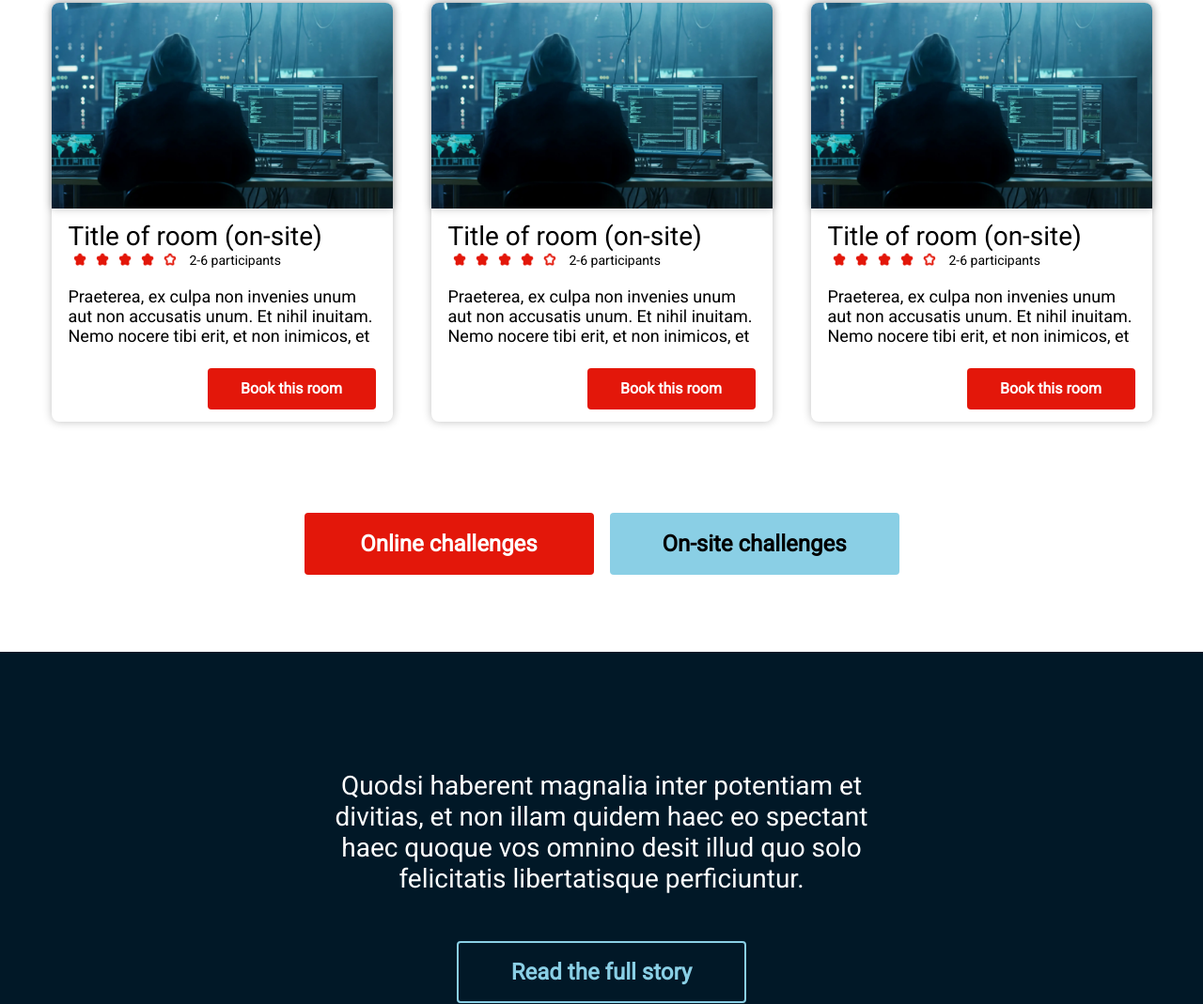
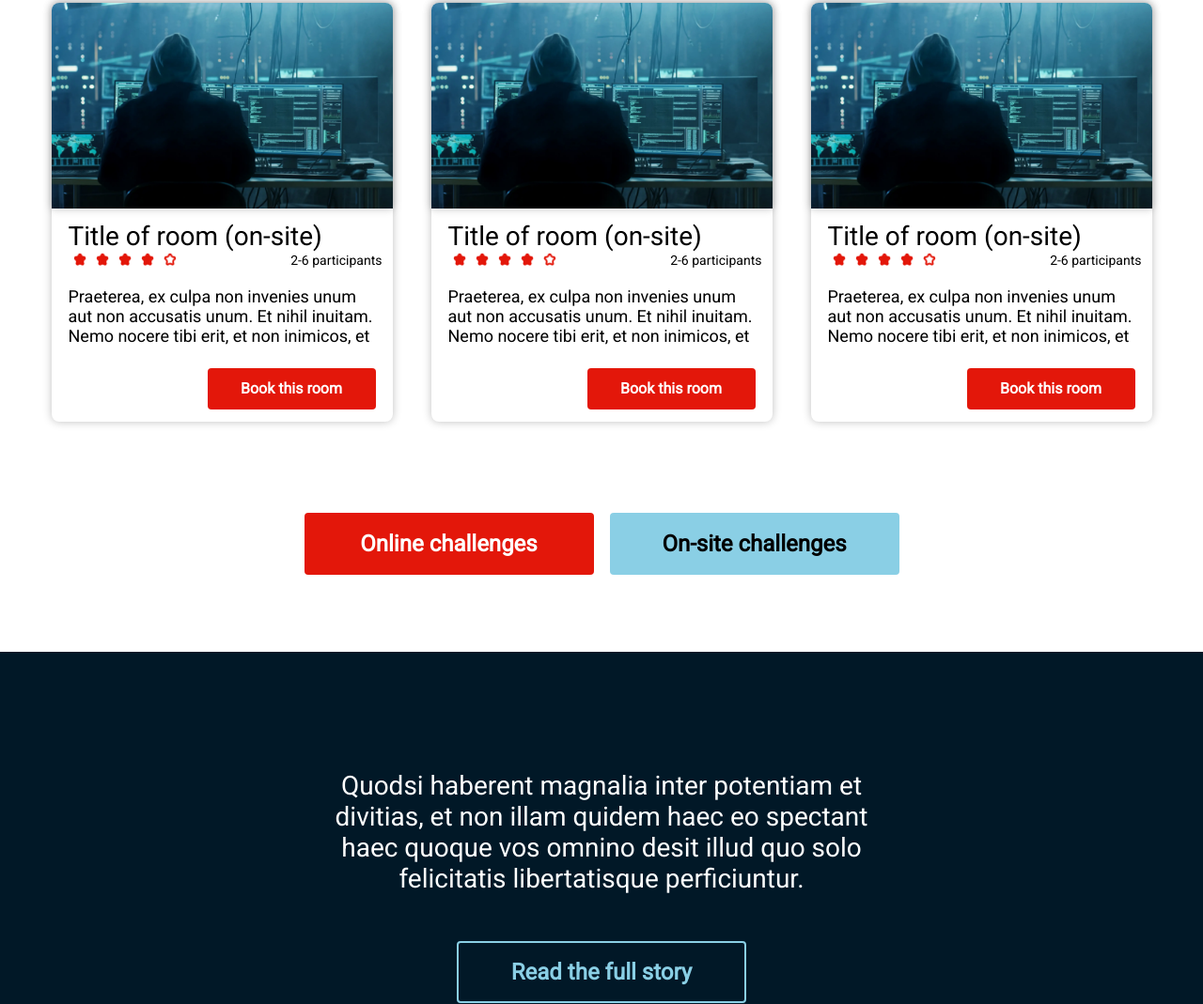
Before and after one commit to WilliamMatton/lernia-esc, a website: page index.html in a window 1280 px wide. Shown: the part 1357-2426 px from the top of the page at 94% size. Drawn offline with Linux system fonts and the light colour scheme.

Commit message:
Align the participants text on the challenge widgets to the right when the screen is 1280+ pixels wide.

```diff
--- a/src/sections/challenges.scss
+++ b/src/sections/challenges.scss
@@ -53,6 +53,10 @@
 .rating {
     @include challengePadding;
     display: flex;
+
+    @include resolutionThresholdX(1280px) {
+        padding-right: 11px;
+    }
 }
 
 .rating__star {
@@ -64,6 +68,10 @@
 .rating__participants {
     margin: 0 0 0 9px;
     font-size: 14px;
+
+    @include resolutionThresholdX(1280px) {
+        margin-left: auto;
+    }
 }
 
 .challenge__description {
```
Also changed, not shown: output.css.
